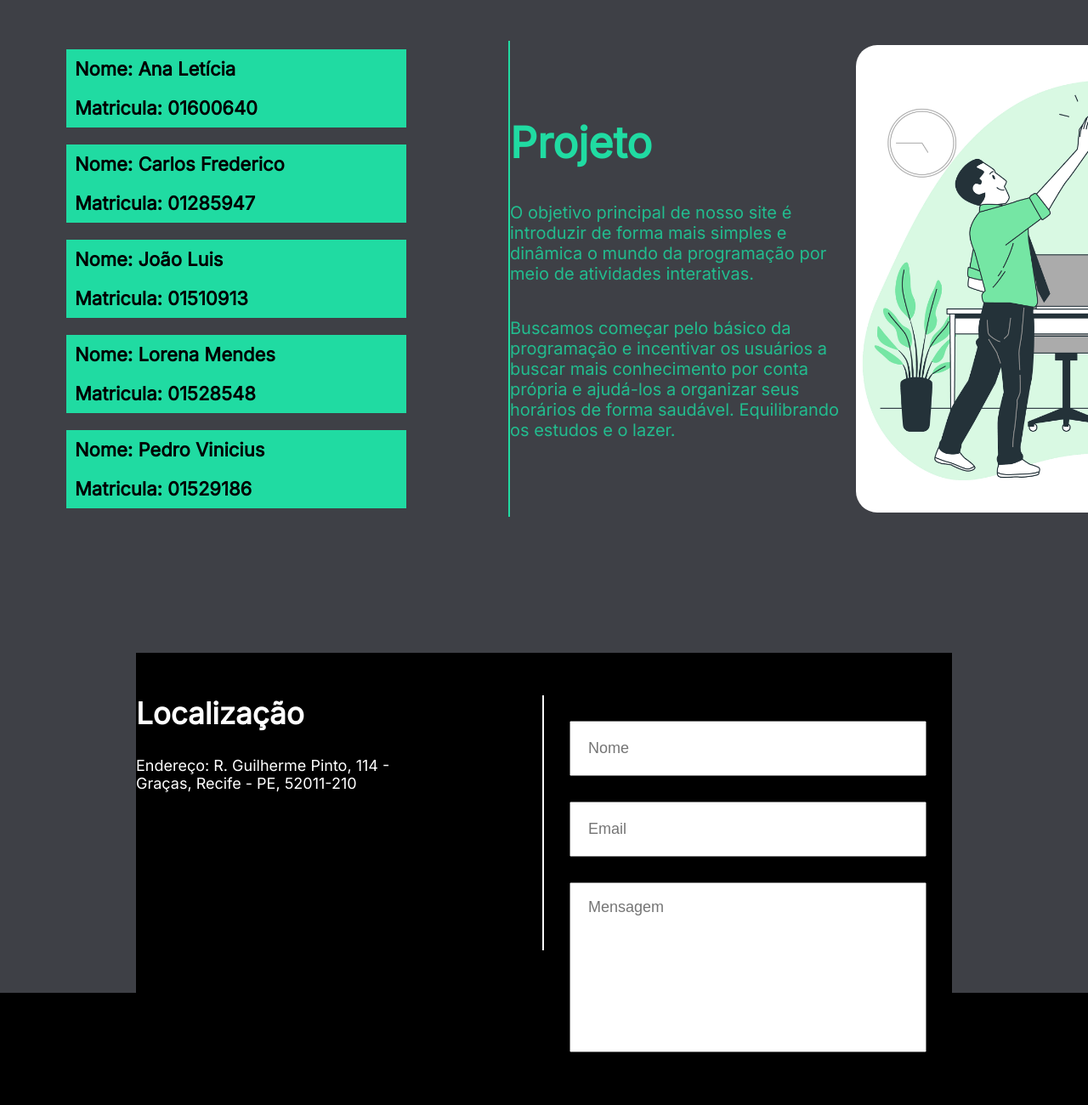
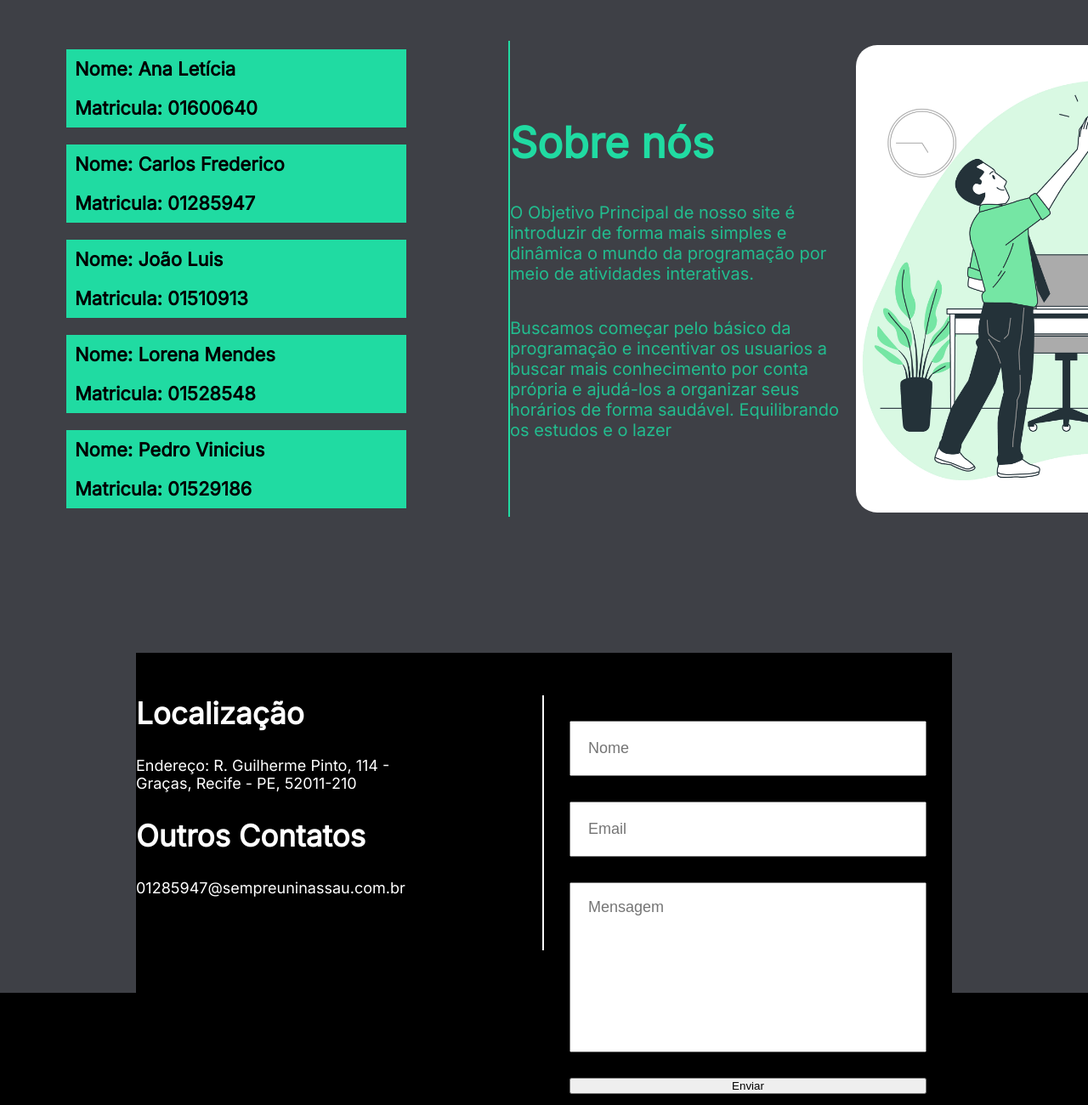
Before and after one commit to Leticia74280/VoxStudy, a plain HTML site: page index.html in a window 1280 px wide. Shown: the part 1100-2400 px from the top of the page at 85% size. Drawn offline with Linux system fonts and the light colour scheme; a web font is replaced by a local one.

Commit message:
Update index.html

```diff
--- a/index.html
+++ b/index.html
@@ -16,7 +16,7 @@
      <p class="cabecalho-vox">Vox</p>
      <nav class="cabecalho-menu" >
         <a class="cabecalho-menu-item" href="#inicio" >Home</a>
-        <a class="cabecalho-menu-item" href="#sobre" >Projeto</a>
+        <a class="cabecalho-menu-item" href="#sobre" >Sobre nós</a>
         <a class="cabecalho-menu-item" href="#footer" >Contato</a>
         <a class="cabecalho-menu-item login_btn" >Log in</a>
      </nav>
@@ -38,11 +38,11 @@
             <div class="membros">
             </div>
             <div class="sobre_content">
-                <h1 class="sobre_title">Projeto</h1>
-                <p class="conteudo-principal-escrito-subtitulo">O objetivo principal de nosso site é introduzir de forma mais simples e dinâmica o mundo da programação por meio de atividades interativas.</p>
-                <p class="conteudo-principal-escrito-subtitulo"> Buscamos começar pelo básico da programação e incentivar os usuários a buscar mais conhecimento por conta própria e ajudá-los a organizar seus horários de forma saudável. Equilibrando os estudos e o lazer.</p>
+                <h1 class="sobre_title">Sobre nós</h1>
+                <p class="conteudo-principal-escrito-subtitulo">O Objetivo Principal de nosso site é introduzir de forma mais simples e dinâmica o mundo da programação por meio de atividades interativas.</p>
+                <p class="conteudo-principal-escrito-subtitulo">Buscamos começar pelo básico da programação e incentivar os usuarios a buscar mais conhecimento por conta própria e ajudá-los a organizar seus horários de forma saudável. Equilibrando os estudos e o lazer</p>
             </div>
-            <img src="img/7809433.jpg" alt="" width="550px">
+            <img src="img/7809433.jpg" alt="grupo de trabalho comemorando" width="550px">
         </section>
     </main>
     <footer>
@@ -51,6 +51,8 @@
                <div class="local_text">
                 <h3>Localização</h3>
                 <p>Endereço: R. Guilherme Pinto, 114 - Graças, Recife - PE, 52011-210</p>
+                <h3>Outros Contatos</h3>
+                <p>01285947@sempreuninassau.com.br</p>
                </div>
                <div class="form_content">
                 <label for="name">
@@ -62,6 +64,7 @@
                 <label for="message">
                     <input type="text" name="message" id="message" placeholder="Mensagem">
                 </label>
+                <button class="enviar_btn">Enviar</button>
                </div>
             </div>
             <div class="bottom_content"></div>
```
